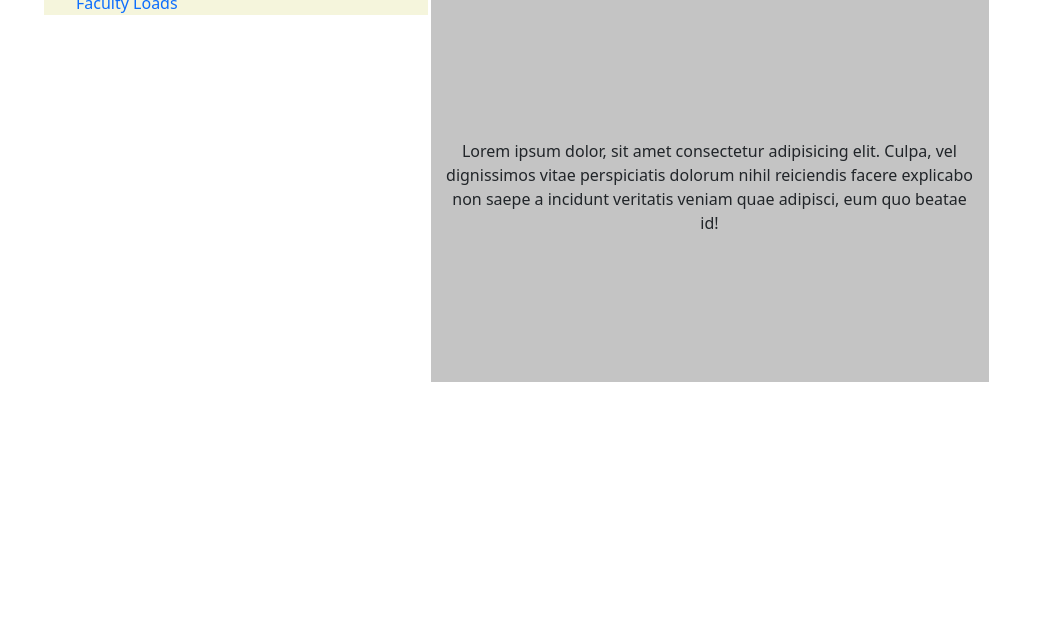
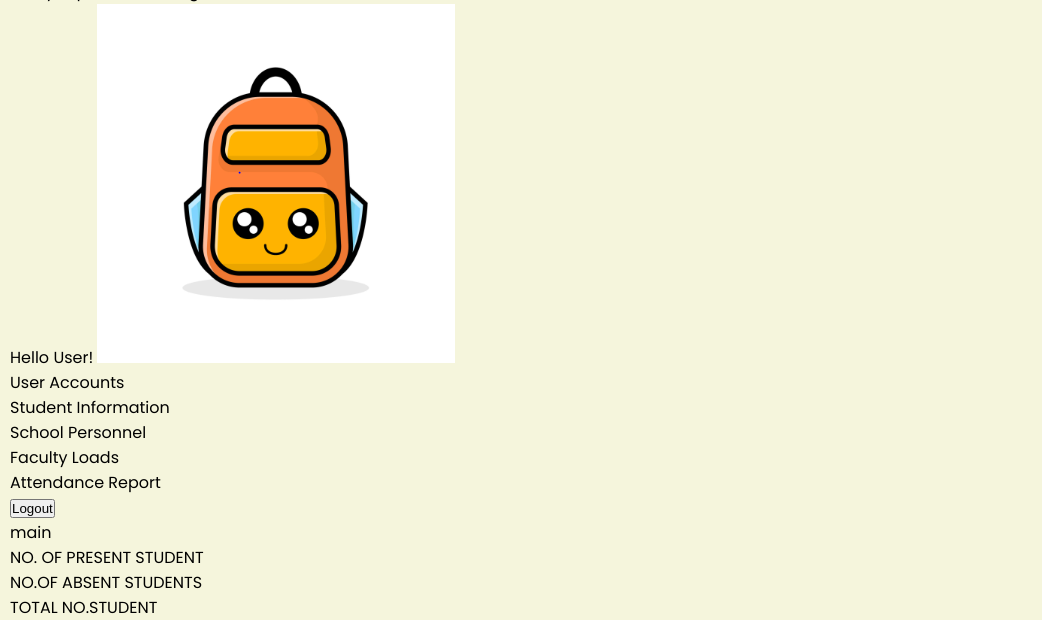
Before and after one commit to Ella-May/mobile-attendance-system, a PHP site: page /dashboard.php in a window 1280 px wide. Shown: the part 338-958 px from the top of the page, without its empty margins (0-1042 px from the left). Before the commit the page ends 720 px from the top, so only its background shows below. Run offline with PHP 8.4, Linux system fonts and the light colour scheme.

Commit message:
dashboard layout and style

```diff
--- a/views/dashboard.php
+++ b/views/dashboard.php
@@ -1,6 +1,8 @@
 <?php
     session_start();
 ?>
+
+
 
 <!DOCTYPE html>
 <html lang="en">
@@ -8,38 +10,48 @@
     <meta charset="UTF-8">
     <meta http-equiv="X-UA-Compatible" content="IE=edge">
     <meta name="viewport" content="width=device-width, initial-scale=1.0">
+    <link href="stylesheets/dashboard.css" rel="stylesheet">
     <title>Dashboard</title>
-    <link rel="stylesheet" href="stylesheets/dashboard.css">
-    <link rel="stylesheet" href="../public/assets/bootstrap/css/bootstrap.min.css">
-    <script src="https://cdn.jsdelivr.net/npm/popper.js@1.16.1/dist/umd/popper.min.js"></script>
-    <script src="https://cdn.jsdelivr.net/npm/bootstrap@4.6.2/dist/js/bootstrap.bundle.min.js"></script>
 </head>
-<body class="container-fluid">
-<div class="row container">
-        <div class="col-sm-3 p-3">
-<!-----------==========================LEFT PANEL===================-->
-            <div class="p-3 Lpanel">
-                    <div class="prof_pic">
-                        <img src="blank-profile.webp" alt="profile picture" width="80px" height="80px">
-                    </div>
-                    <div class="username" ><h3>Juan Tamad</h3></div>
+<body>
 
-                <div class="nav_btn">
-                    <ul class="modules-tab">
-                        <li> <a href="studentinfo.php" style="text-decoration: none;">Student Information</a></li>
-                        <li> <a href="schoolpersonnel.php" style="text-decoration: none;">School Personnel</a></li>
-                        <li> <a href="facultyload.php" style="text-decoration: none;">Faculty Loads</a></li>
+    <div class="container">
+        <header class="header">
+            <div class="logo">
+                <img src="../public/assets/img/nashs-logo.PNG" alt="Nashs Logo">
+            </div>
+            <div class="nashs">
+                Ninoy Aquino Senior High School
+            </div>
+            <div class="profile">Hello User!   <img src="../public/assets/img/sampleimg.PNG" alt="User Profile"></div>
+        </header>
+        <div class="panel">
+            <div class="aside1">
+                <div class="funcKeys">
+                    <ul>
+                        <li><a>User Accounts</a></li>
+                        <li><a>Student Information</a></li>
+                        <li><a>School Personnel</a></li>
+                        <li><a>Faculty Loads</a></li>
+                        <li><a>Attendance Report</a></li>
                     </ul>
                 </div>
+                <button class="logoutBtn">Logout</button>
             </div>
-        </div>
-<!-----------==========================MID PANEL===================-->
+            <div class="main">main
+                <div class="box">
+                    <ul>
+                        <li><a>NO. OF PRESENT STUDENT</a></li>
+                        <li><a></a>NO.OF ABSENT STUDENTS</li>
+                        <li><a>TOTAL NO.STUDENT</a></li>
 
-        <div class="col-sm-6 dashboard">
-            <h1></br>Dashboard</h1>
-            <p>Lorem ipsum dolor sit, amet consectetur adipisicing elit. Aliquid ullam a adipisci quibusdam quidem ut doloremque maiores ipsa eum culpa! Numquam quisquam provident minima autem est fugiat amet vel rerum?.</p>
-            <p>Lorem ipsum dolor, sit amet consectetur adipisicing elit. Culpa, vel dignissimos vitae perspiciatis dolorum nihil reiciendis facere explicabo non saepe a incidunt veritatis veniam quae adipisci, eum quo beatae id!</p>
+                    </ul>
+                </div>
+
+            </div>
+
         </div>
     </div>
 </body>
+
 </html>
```
